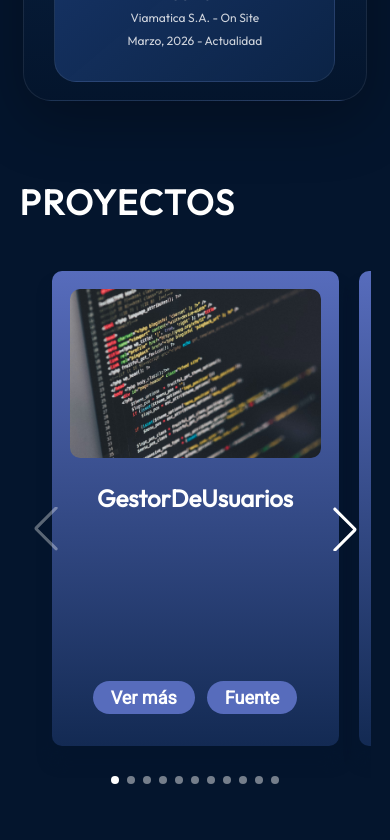
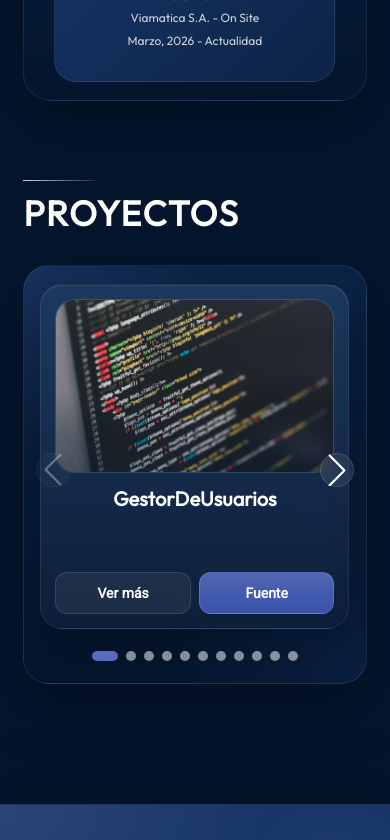
Before and after one commit to CristopherVanegas/MyPortfolio, a React (Vite) app: page / in a window 390 px wide. Shown: the part 4300-5140 px from the top of the page. Built offline with nearby package versions, Linux system fonts and the light colour scheme.

Commit message:
IMP: redesign projects slider section

```diff
--- a/src/components/Projects/ProjectCard/ProjectCard.jsx
+++ b/src/components/Projects/ProjectCard/ProjectCard.jsx
@@ -47,13 +47,22 @@ export const ProjectCard = ({
           document.body
         )}
 
+      <button
+        type="button"
+        className={styles.imageButton}
+        onClick={() => setIsImageOpen(true)}
+        aria-label={`${labels.imageAlt} ${title}`}
+      >
+        <div className={styles.imageFrame}>
           <img
             src={getImageUrl(imageSrc)}
             alt={`${labels.imageAlt} ${title}`}
             className={styles.image}
-        onClick={() => setIsImageOpen(true)}
           />
+        </div>
+      </button>
 
+      <div className={styles.content}>
         <h3 className={styles.title}>{title}</h3>
 
         <p className={styles.description}>{description}</p>
@@ -65,16 +74,18 @@ export const ProjectCard = ({
             </li>
           ))}
         </ul>
+      </div>
 
       <div className={styles.links}>
         <button
+          type="button"
           className={`${styles.link} ${styles.moreButton}`}
           onClick={() => setIsMoreOpen(true)}
         >
           {labels.more}
         </button>
 
-        <a href={source} className={styles.link}>
+        <a href={source} className={`${styles.link} ${styles.sourceLink}`} target="_blank" rel="noreferrer">
           {labels.source}
         </a>
       </div>
--- a/src/components/Projects/ProjectCard/ProjectCard.module.css
+++ b/src/components/Projects/ProjectCard/ProjectCard.module.css
@@ -1,86 +1,148 @@
 @import '../../../vars.css';
 
 .container {
+    width: 100%;
+    min-height: 100%;
     display: flex;
     flex-direction: column;
-    align-items: center;
-    text-align: center;
-    border-radius: 10px;
-    background: linear-gradient(180deg, #576cbc 0%, #132a53 100%);
-    box-shadow: 0 16px 14px 0 #04152d;
-    padding: 18px 24px;
-    width: 100%;
-    min-height: 620px;
+    gap: 18px;
+    padding: 16px;
+    border-radius: 26px;
+    border: 1px solid rgba(255, 255, 255, 0.08);
+    background:
+        linear-gradient(180deg, rgba(255, 255, 255, 0.06), rgba(255, 255, 255, 0.02)),
+        linear-gradient(180deg, rgba(14, 45, 85, 0.98), rgba(9, 27, 53, 0.96));
+    box-shadow:
+        inset 0 1px 0 rgba(255, 255, 255, 0.08),
+        0 18px 42px rgba(0, 0, 0, 0.24);
+    box-sizing: border-box;
+}
+
+.imageButton {
+    border: none;
+    padding: 0;
+    background: transparent;
+    cursor: pointer;
+    text-align: left;
+}
+
+.imageFrame {
+    position: relative;
+    overflow: hidden;
+    border-radius: 20px;
+    border: 1px solid rgba(255, 255, 255, 0.1);
+    background: rgba(255, 255, 255, 0.04);
+    aspect-ratio: 16 / 10;
+}
+
+.imageFrame::after {
+    content: '';
+    position: absolute;
+    inset: 0;
+    background:
+        linear-gradient(180deg, rgba(255, 255, 255, 0.03), transparent 24%),
+        linear-gradient(0deg, rgba(4, 21, 45, 0.32), transparent 46%);
+    pointer-events: none;
 }
 
 .image {
     width: 100%;
-    margin-bottom: 25px;
-    cursor: pointer;
-    border-radius: 10px;
-    transition: transform 0.2s ease;
+    height: 100%;
+    display: block;
+    object-fit: cover;
+    transition: transform 220ms ease;
 }
 
-.image:hover {
-    transform: scale(1.03);
+.imageButton:hover .image,
+.imageButton:focus-visible .image {
+    transform: scale(1.04);
+}
+
+.content {
+    display: flex;
+    flex-direction: column;
+    gap: 12px;
+    flex: 1;
 }
 
 .title {
-    font-size: 30px;
+    margin: 0;
+    font-size: 23px;
     font-weight: 700;
+    line-height: 1.18;
+    text-align: left;
 }
 
 .description {
-    margin-top: 6px;
-    font-size: 22px;
-    font-weight: 400;
+    margin: 0;
+    color: rgba(255, 255, 255, 0.78);
+    font-size: 15px;
+    line-height: 1.65;
+    text-align: left;
+    display: -webkit-box;
+    -webkit-line-clamp: 4;
+    -webkit-box-orient: vertical;
+    overflow: hidden;
 }
 
 .skills {
     width: 100%;
-    margin-top: 14px;
+    margin: 0;
+    padding: 0;
     display: flex;
-    flex-direction: row;
     flex-wrap: wrap;
-    justify-content: center;
-    gap: 6px;
+    gap: 8px;
     list-style: none;
-    padding: 0;
 }
 
 .skill {
-    font-size: 20px;
-    font-weight: 400;
-    border-radius: 100px;
-    background: var(--color-dark);
-    padding: 2px 18px;
+    color: rgba(255, 255, 255, 0.88);
+    font-size: 13px;
+    font-weight: 600;
+    border-radius: 999px;
+    border: 1px solid rgba(255, 255, 255, 0.1);
+    background: rgba(4, 21, 45, 0.7);
+    padding: 8px 12px;
 }
 
 .links {
     width: 100%;
     margin-top: auto;
-    padding-top: 26px;
     display: flex;
-    justify-content: center;
-    margin-bottom: 14px;
-    gap: 12px;
+    gap: 10px;
 }
 
 .link {
-    border: none;
+    flex: 1;
+    display: inline-flex;
+    align-items: center;
+    justify-content: center;
+    min-height: 44px;
+    border-radius: 14px;
+    border: 1px solid rgba(255, 255, 255, 0.12);
+    background: rgba(255, 255, 255, 0.06);
+    color: var(--color-text);
     cursor: pointer;
     text-decoration: none;
-    color: var(--color-text);
-    font-size: 24px;
-    font-weight: 600;
-    border-radius: 100px;
-    background: var(--color-primary);
-    padding: 4px 22px;
+    font-size: 15px;
+    font-weight: 700;
     font-family: var(--font-roboto);
+    transition: transform 180ms ease, border-color 180ms ease, background 180ms ease;
+}
+
+.sourceLink {
+    background: linear-gradient(180deg, rgba(87, 108, 188, 0.92), rgba(58, 84, 174, 0.98));
+    border-color: rgba(255, 255, 255, 0.14);
 }
 
 .moreButton {
     display: none;
+}
+
+.link:hover,
+.link:focus-visible {
+    transform: translateY(-1px);
+    border-color: rgba(255, 255, 255, 0.2);
 }
 
 .imageModal {
@@ -88,19 +150,21 @@
     inset: 0;
     width: 100vw;
     height: 100dvh;
-    background: rgba(0, 0, 0, 0.88);
+    background: rgba(0, 0, 0, 0.9);
     z-index: 999999;
     display: flex;
     align-items: center;
     justify-content: center;
     padding: 24px;
+    backdrop-filter: blur(10px);
 }
 
 .imageModalContent {
     max-width: 92vw;
     max-height: 90dvh;
     object-fit: contain;
-    border-radius: 12px;
+    border-radius: 18px;
+    box-shadow: 0 22px 54px rgba(0, 0, 0, 0.42);
 }
 
 .moreModal {
@@ -115,10 +179,21 @@
     display: none;
 }
 
+@media screen and (min-width: 831px) {
+    .container {
+        padding: 18px;
+    }
+
+    .title {
+        font-size: 24px;
+    }
+}
+
 @media screen and (max-width: 830px) {
     .container {
-        min-height: 460px;
-        padding: 18px;
+        gap: 14px;
+        padding: 14px;
+        border-radius: 22px;
     }
 
     .description {
@@ -130,89 +205,111 @@
     }
 
     .title {
-        font-size: 24px;
+        font-size: 20px;
         text-align: center;
     }
 
+    .content {
+        gap: 8px;
+    }
+
+    .links {
+        gap: 8px;
+    }
+
     .link {
-        font-size: 18px;
-        padding: 6px 18px;
+        min-height: 42px;
+        font-size: 14px;
+        border-radius: 12px;
     }
 
     .moreButton {
-        display: inline-block;
+        display: inline-flex;
     }
 
     .moreModal {
         position: fixed;
         inset: 0;
-        width: 100vw;
-        height: 100dvh;
         z-index: 999999;
         background: rgba(4, 21, 45, 0.92);
         color: var(--color-text);
         display: flex;
         align-items: center;
         justify-content: center;
-        padding: 22px;
+        padding: 18px;
+        backdrop-filter: blur(10px);
     }
 
     .closeButton {
         position: absolute;
-        top: 18px;
-        right: 22px;
-        display: block;
+        top: 16px;
+        right: 18px;
+        display: inline-flex;
+        align-items: center;
+        justify-content: center;
+        width: 38px;
+        height: 38px;
         border: none;
-        background: transparent;
+        border-radius: 999px;
+        background: rgba(255, 255, 255, 0.08);
         color: white;
-        font-size: 42px;
+        font-size: 26px;
         line-height: 1;
         cursor: pointer;
     }
 
     .moreContent {
+        position: relative;
         display: block;
         width: 100%;
-        max-width: 420px;
+        max-width: 440px;
         max-height: 82dvh;
         overflow-y: auto;
-        text-align: center;
-        background: linear-gradient(180deg, #576cbc 0%, #132a53 100%);
-        border-radius: 18px;
-        padding: 28px 22px;
+        text-align: left;
+        background:
+            linear-gradient(180deg, rgba(18, 49, 92, 0.98), rgba(9, 27, 53, 0.98));
+        border: 1px solid rgba(255, 255, 255, 0.1);
+        border-radius: 20px;
+        padding: 24px 18px 20px;
         box-shadow: 0 18px 40px rgba(0, 0, 0, 0.45);
     }
 
     .moreContent h3 {
-        font-size: 30px;
-        margin-bottom: 18px;
+        margin: 0 44px 14px 0;
+        font-size: 24px;
+        line-height: 1.2;
     }
 
     .moreContent p {
         display: block;
-        font-size: 20px;
-        line-height: 1.4;
-        margin-bottom: 28px;
+        margin: 0 0 22px;
+        color: rgba(255, 255, 255, 0.8);
+        font-size: 16px;
+        line-height: 1.65;
     }
 
     .moreContent h4 {
-        font-size: 24px;
-        margin-bottom: 14px;
+        margin: 0 0 12px;
+        font-size: 18px;
+        text-transform: uppercase;
+        letter-spacing: 0.06em;
     }
 
     .moreContent ul {
         display: flex;
         flex-wrap: wrap;
-        justify-content: center;
-        gap: 10px;
+        gap: 8px;
         padding: 0;
+        margin: 0;
         list-style: none;
     }
 
     .moreContent li {
-        background: var(--color-dark);
-        border-radius: 100px;
-        padding: 6px 16px;
-        font-size: 18px;
+        background: rgba(4, 21, 45, 0.76);
+        border: 1px solid rgba(255, 255, 255, 0.1);
+        border-radius: 999px;
+        padding: 8px 12px;
+        font-size: 14px;
+        font-weight: 600;
     }
 }
--- a/src/components/Projects/Projects.jsx
+++ b/src/components/Projects/Projects.jsx
@@ -11,8 +11,12 @@ import 'swiper/css/pagination'
 export const Projects = ({ projectsContent }) => {
   return (
     <section className={styles.container} id="projects">
+      <div className={styles.header}>
+        <span className={styles.eyebrow} aria-hidden="true" />
         <h2 className={styles.title}>{projectsContent.title}</h2>
+      </div>
 
+      <div className={styles.sliderShell}>
         <Swiper
           className={styles.projects}
           modules={[Navigation, Pagination]}
@@ -38,6 +42,7 @@ export const Projects = ({ projectsContent }) => {
             </SwiperSlide>
           ))}
         </Swiper>
+      </div>
     </section>
   )
 }
--- a/src/components/Projects/Projects.module.css
+++ b/src/components/Projects/Projects.module.css
@@ -4,21 +4,47 @@
     margin-top: 32px;
     padding-top: 47px;
     color: var(--color-text);
-    margin-left: 10%;
-    margin-right: 10%;
+    margin-left: 6%;
+    margin-right: 6%;
+}
+
+.header {
+    display: flex;
+    flex-direction: column;
+    gap: 10px;
+}
+
+.eyebrow {
+    width: 72px;
+    height: 1px;
+    background: linear-gradient(90deg, rgba(255, 255, 255, 0.8), rgba(255, 255, 255, 0.12));
 }
 
 .title {
+    margin: 0;
     font-size: 35px;
     font-weight: 700;
     letter-spacing: 1.75px;
     text-transform: uppercase;
 }
 
+.sliderShell {
+    position: relative;
+    overflow: hidden;
+    margin-top: 30px;
+    border-radius: 32px;
+    border: 1px solid rgba(255, 255, 255, 0.08);
+    background:
+        radial-gradient(circle at top left, rgba(87, 108, 188, 0.2), transparent 36%),
+        radial-gradient(circle at bottom right, rgba(25, 55, 109, 0.3), transparent 40%),
+        linear-gradient(180deg, rgba(11, 36, 71, 0.95), rgba(4, 21, 45, 0.98));
+    box-shadow: 0 24px 60px rgba(0, 0, 0, 0.28);
+}
+
 .projects {
-    margin-top: 37px;
     width: 100%;
-    padding: 10px 45px 55px;
+    padding: 22px 22px 58px;
+    box-sizing: border-box;
 }
 
 .projectSlide {
@@ -30,33 +56,83 @@
     align-items: stretch;
 }
 
+.projects :global(.swiper-slide) {
+    height: auto;
+}
+
 .projects :global(.swiper-button-next),
 .projects :global(.swiper-button-prev) {
-    color: white;
+    width: 38px;
+    height: 38px;
+    border-radius: 999px;
+    color: var(--color-text);
+    background: rgba(255, 255, 255, 0.08);
+    border: 1px solid rgba(255, 255, 255, 0.12);
+    backdrop-filter: blur(10px);
 }
 
 .projects :global(.swiper-button-next)::after,
 .projects :global(.swiper-button-prev)::after {
-    font-size: 28px;
-    font-weight: bold;
+    font-size: 15px;
+    font-weight: 900;
+}
+
+.projects :global(.swiper-button-prev) {
+    left: 12px;
+}
+
+.projects :global(.swiper-button-next) {
+    right: 12px;
+}
+
+.projects :global(.swiper-pagination) {
+    bottom: 18px !important;
 }
 
 .projects :global(.swiper-pagination-bullet) {
-    background: white;
-    opacity: 0.45;
+    width: 10px;
+    height: 10px;
+    background: rgba(255, 255, 255, 0.52);
+    opacity: 1;
 }
 
 .projects :global(.swiper-pagination-bullet-active) {
-    opacity: 1;
+    width: 26px;
+    border-radius: 999px;
+    background: var(--color-primary);
+}
+
+@media screen and (min-width: 831px) {
+    .container {
+        margin-left: 10%;
+        margin-right: 10%;
+    }
+
+    .projects {
+        padding: 28px 54px 66px;
+    }
+
+    .projects :global(.swiper-button-prev) {
+        left: 18px;
+    }
+
+    .projects :global(.swiper-button-next) {
+        right: 18px;
+    }
 }
 
 @media screen and (max-width: 830px) {
-    .container {
-        margin-left: 5%;
-        margin-right: 5%;
+    .sliderShell {
+        border-radius: 26px;
     }
 
     .projects {
-        padding: 10px 32px 50px;
+        padding: 18px 16px 54px;
+    }
+
+    .projects :global(.swiper-button-next),
+    .projects :global(.swiper-button-prev) {
+        width: 34px;
+        height: 34px;
     }
 }
```
Lines whose indentation alone changed are shown as unchanged.
